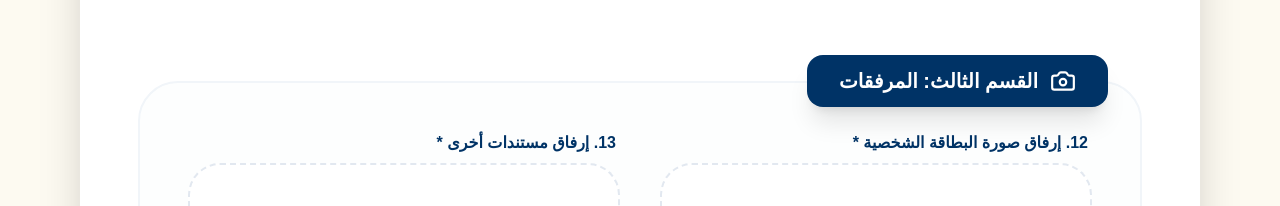
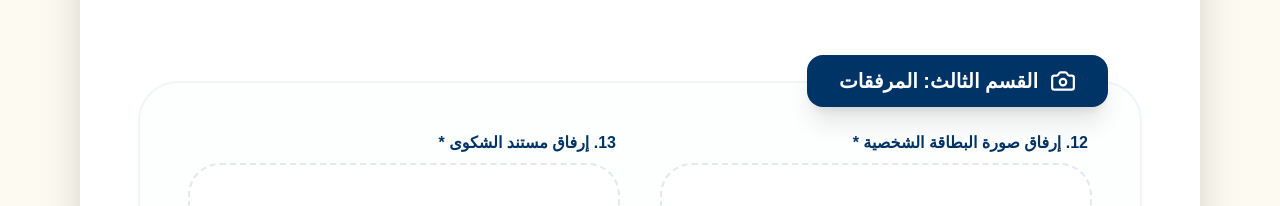
Before and after one commit to bebo698/kafr-shukar-complaints, a Next.js app: page / in a window 1280 px wide. Shown: the part 1620-1826 px from the top of the page. Built offline with nearby package versions, Linux system fonts and the light colour scheme.

Commit message:
ارفاق مستند الشكوى

```diff
--- a/app/page.tsx
+++ b/app/page.tsx
@@ -240,7 +240,7 @@ export default function ComplaintForm() {
                    </div>
                 </div>
                 <div className="space-y-3">
-                   <label className={labelClass}>13.    إرفاق مستندات أخرى *  </label>
+                   <label className={labelClass}>13.    إرفاق مستند الشكوى  *  </label>
                    <div className="relative group bg-white border-2 border-dashed border-slate-200 rounded-[2rem] p-10 text-center transition-all hover:border-[#003366]">
                       <input type="file" name="complaintPhoto" accept="image/*" required className="absolute inset-0 w-full h-full opacity-0 cursor-pointer z-10" />
                       <Upload className="mx-auto mb-3 text-slate-300 group-hover:text-[#003366]" size={40} />
```
